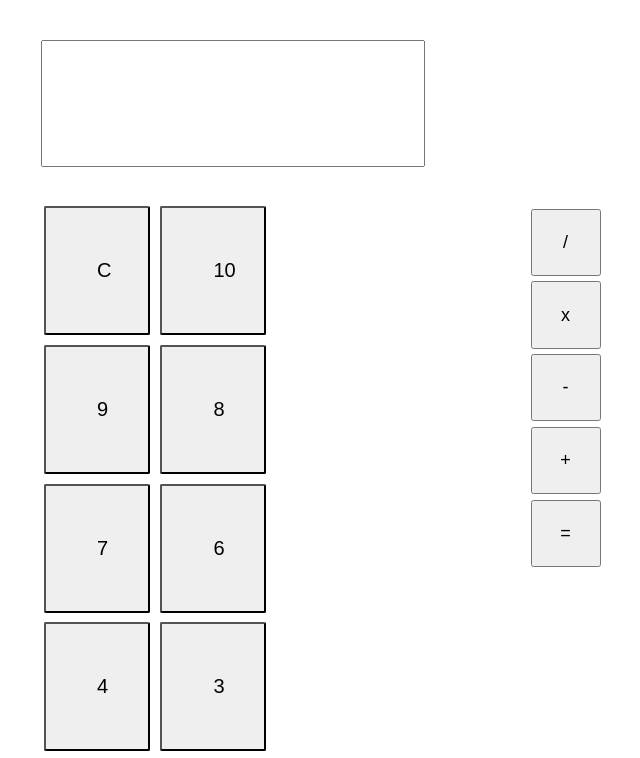
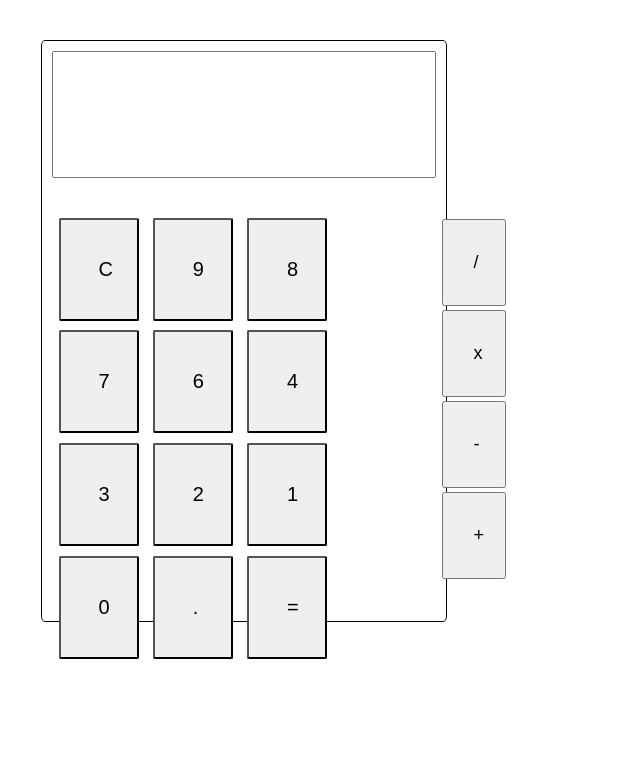
Before and after one commit to IDS-Mandujano/Calculadora, a plain HTML site: page index.html in a window 1280 px wide. Shown: the top 758 px of the page, without its empty margins (369-1009 px from the left). Drawn offline with Linux system fonts and the light colour scheme.

Commit message:
CREATE calculator

```diff
--- a/index.css
+++ b/index.css
@@ -5,11 +5,13 @@
 
 .container{
     position: absolute;
+    border: solid black 1px;
     border-radius: 1%;
     width: 30%;
     height: 70%;
     left: 32%;
     top: 5%;
+    padding: 10px;
 }
 
 .view{
@@ -30,30 +32,32 @@
 
 .operators-container{
     position: absolute;
-    width: 70px;
+    width: 50px;
     height: 100%;
-    left: 490px;
+    left: 400px;
     margin-top: 6%;
 }
 
 .operators-container button{
     position: relative;
-    text-align: center;
-    width: 100%;
-    height: 12%;
+    text-align: end;
+    width: 95%;
+    height: 15%;
     margin-top: 8%;
+    padding: 30px;
     font-size: 18px;
 }
 
 .number-container{
     position: absolute;
-    width: 86%;
+    width: 80%;
     margin-top: 5%;
 }
 
 .number-container button{
     margin: 1%;
-    padding: 51px;
+    margin-left: 7px;
+    padding: 38px;
     width: 21%;
     margin-top: 2%;
     border-radius: 2px;
--- a/index.html
+++ b/index.html
@@ -18,11 +18,9 @@
                 <button>x</button>
                 <button>-</button>
                 <button>+</button>
-                <button>=</button>
             </div>
             <div class="number-container">
                 <button>C</button>
-                <button>10</button>
                 <button>9</button>
                 <button>8</button>
                 <button>7</button>
@@ -33,6 +31,7 @@
                 <button>1</button>
                 <button>0</button>
                 <button>.</button>
+                <button>=</button>
             </div>
         </div>
     </div>
```
